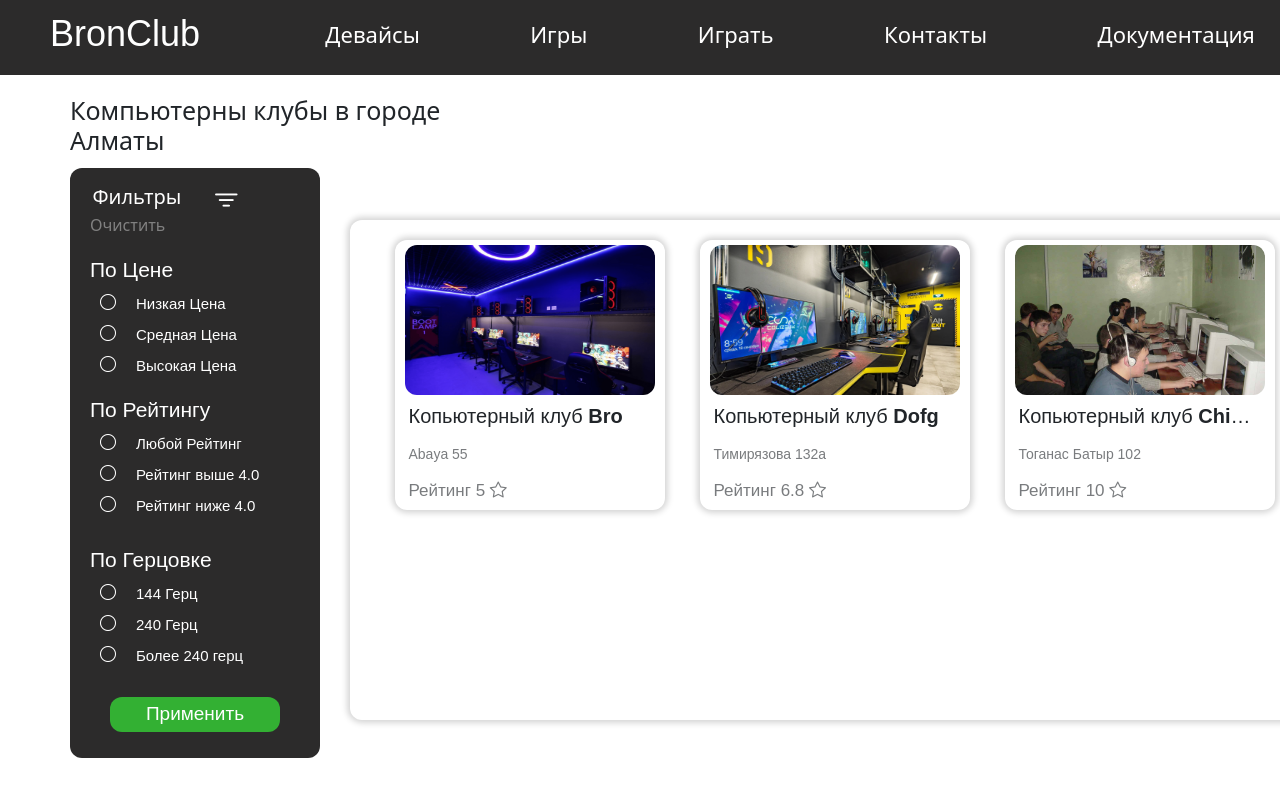
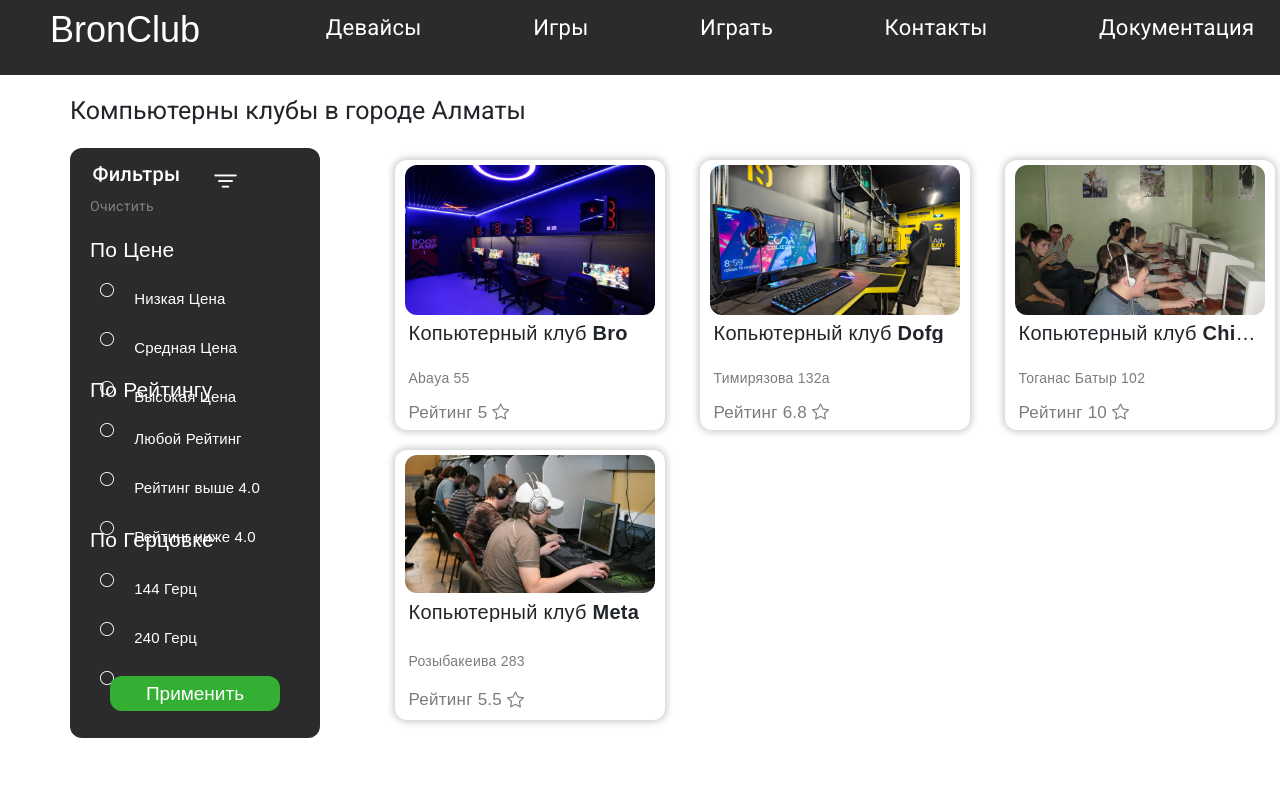
Before and after one commit to Zhadi-1-s/My-project, an Angular app in the folder BronClub/: page /clubs in a window 1280 px wide. Shown: the top 796 px of the page. Built offline with nearby package versions, Linux system fonts and the light colour scheme.

Commit message:
устоновил ангуляр материал

```diff
--- a/BronClub/angular.json
+++ b/BronClub/angular.json
@@ -25,6 +25,7 @@
               "src/assets"
             ],
             "styles": [
+              "@angular/material/prebuilt-themes/indigo-pink.css",
               "node_modules/bootstrap/scss/bootstrap.scss",
               "node_modules/bootstrap-icons/font/bootstrap-icons.css",
               "src/styles.css"
@@ -89,6 +90,7 @@
               "src/assets"
             ],
             "styles": [
+              "@angular/material/prebuilt-themes/indigo-pink.css",
               "src/styles.css"
             ],
             "scripts": []
--- a/BronClub/package.json
+++ b/BronClub/package.json
@@ -11,10 +11,12 @@
   "private": true,
   "dependencies": {
     "@angular/animations": "^15.2.0",
+    "@angular/cdk": "^15.2.9",
     "@angular/common": "^15.2.0",
     "@angular/compiler": "^15.2.0",
     "@angular/core": "^15.2.0",
     "@angular/forms": "^15.2.0",
+    "@angular/material": "^15.2.9",
     "@angular/platform-browser": "^15.2.0",
     "@angular/platform-browser-dynamic": "^15.2.0",
     "@angular/router": "^15.2.0",
--- a/BronClub/src/app/app.module.ts
+++ b/BronClub/src/app/app.module.ts
@@ -6,6 +6,7 @@
 import { MainComponent } from './components/main/presentation/main.component';
 import { ClubsComponent } from './components/clubs/clubs.component';
 import { MainModule } from './components/main/main.module';
+import { BrowserAnimationsModule } from '@angular/platform-browser/animations';
 
 @NgModule({
   declarations: [
@@ -15,7 +16,8 @@
   imports: [
     BrowserModule,
     AppRoutingModule,
-    MainModule
+    MainModule,
+    BrowserAnimationsModule
   ],
   providers: [Navigator],
   bootstrap: [AppComponent]
--- a/BronClub/src/app/components/clubs/clubs.component.css
+++ b/BronClub/src/app/components/clubs/clubs.component.css
@@ -134,17 +134,18 @@
 }
 .main{
     width: 970px;
-    height: 500px;
+    height:auto;
     max-height: 100%;
     border-radius: 12px;
     position: absolute;
     left: 350px;
     bottom: 80px;
-    box-shadow:0 0 5pt 2pt #D3D3D3;
+    top: 140px;
     display: flex;
     flex-wrap: wrap;
     flex-direction: row;
     padding-left: 10px;
+
 }
 #res{
     width: 250px;
--- a/BronClub/src/app/services/club.service.ts
+++ b/BronClub/src/app/services/club.service.ts
@@ -11,7 +11,8 @@
   clubs:Club[] = [
     {id:1,name:'Bro',rating:5.0,mainPhoto:'assets/clubs/Bro/main.png',photoURL:['assets/clubs/Bro/area.jpg','assets/clubs/Bro/area2.jpg'],location:'Abaya 55'},
     {id:2,name:'Dofg',rating:6.8,mainPhoto:'assets/clubs/dofg/main.jpg',photoURL:['some photos'],location:'Тимирязова 132а'},
-    {id:3,name:'Chicago',rating:10, mainPhoto:'assets/clubs/chicago/main.png',photoURL:['somPhoto'],location:'Тоганас Батыр 102'}
+    {id:3,name:'Chicago',rating:10, mainPhoto:'assets/clubs/chicago/main.png',photoURL:['somPhoto'],location:'Тоганас Батыр 102'},
+    {id:4,name:'Meta',rating:5.5,mainPhoto:'assets/clubs/meta/main.jpg',photoURL:['photos'],location:'Розыбакеива 283'}
   ];
 
   constructor() { }
--- a/BronClub/src/index.html
+++ b/BronClub/src/index.html
@@ -6,8 +6,11 @@
   <base href="/">
   <meta name="viewport" content="width=device-width, initial-scale=1">
   <link rel="icon" type="image/x-icon" href="favicon.ico">
+  <link rel="preconnect" href="https://fonts.gstatic.com">
+  <link href="https://fonts.googleapis.com/css2?family=Roboto:wght@300;400;500&display=swap" rel="stylesheet">
+  <link href="https://fonts.googleapis.com/icon?family=Material+Icons" rel="stylesheet">
 </head>
-<body>
+<body class="mat-typography">
   <app-root></app-root>
 </body>
 </html>
--- a/BronClub/src/styles.css
+++ b/BronClub/src/styles.css
@@ -1 +1,4 @@
 /* You can add global styles to this file, and also import other style files */
+
+html, body { height: 100%; }
+body { margin: 0; font-family: Roboto, "Helvetica Neue", sans-serif; }
```
Also changed, not shown: BronClub/src/assets/clubs/meta/main.jpg (added), 1 other file (tests, documents, lock files or other folders).
